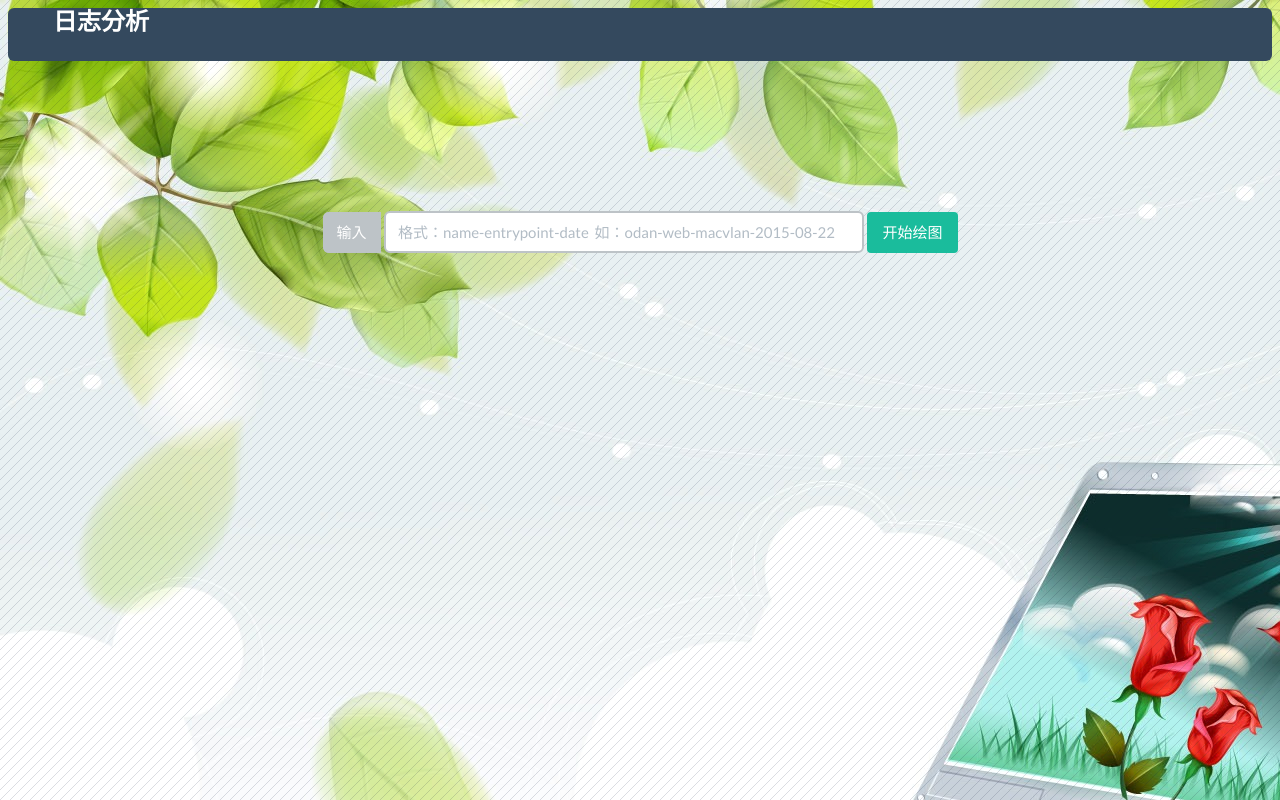
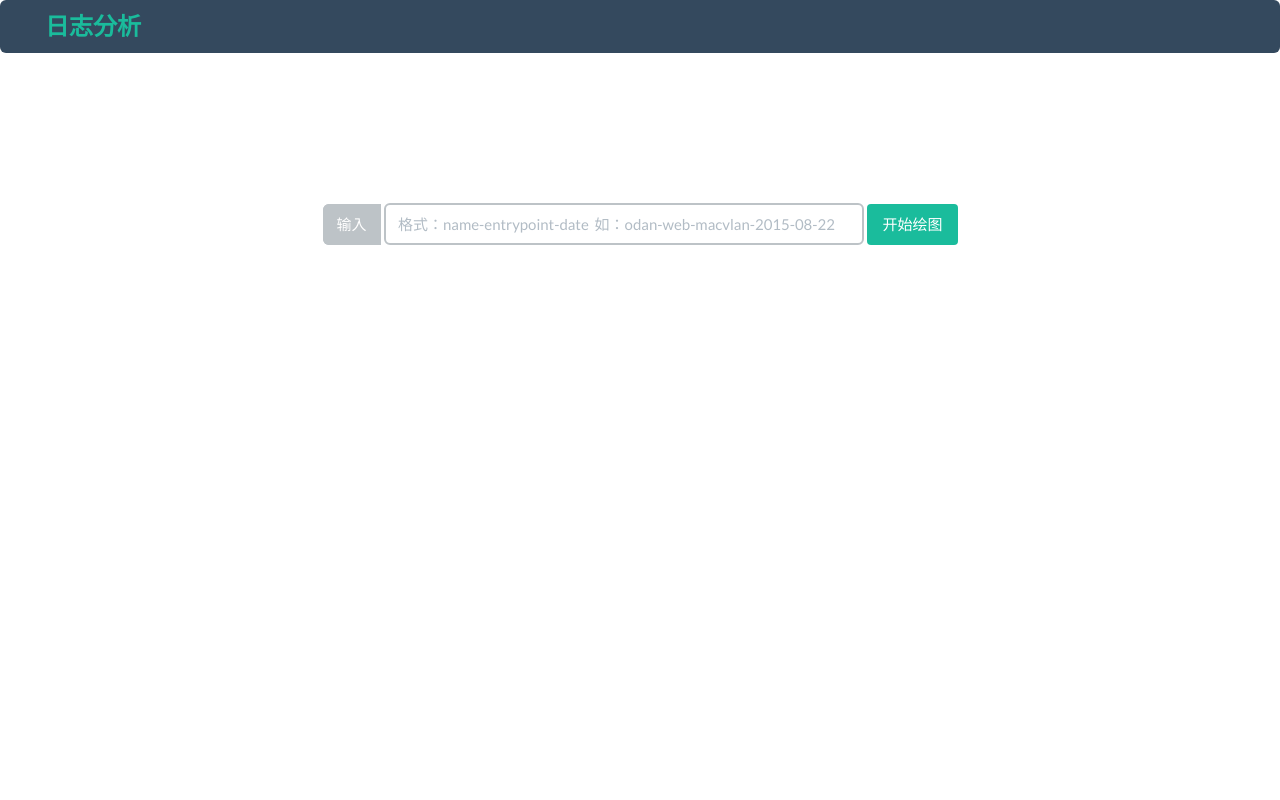
Before and after one commit to BlueKarl/Counter, a Flask app: page /linechart in a window 1280 px wide. Run offline with Flask 2, Linux system fonts and the light colour scheme; a map, chart or similar area stays blank; some libraries are stand-ins or nearby versions; some web fonts are replaced.

Commit message:
修改config

```diff
--- a/log/config.py
+++ b/log/config.py
@@ -1,6 +1,6 @@
 import os
 
-REDIS_HOST = os.getenv('REDIS_HOST', 'logcount.intra.hunantv.com')
+REDIS_HOST = os.getenv('REDIS_HOST', '10.222.46.215')
 REDIS_PORT = os.getenv('REDIS_PORT', 8889)
 #REDIS_HOST = os.getenv('REDIS_HOST', 'localhost')
 #REDIS_PORT = os.getenv('REDIS_PORT', 6379)
--- a/templates/linechart.html
+++ b/templates/linechart.html
@@ -5,13 +5,13 @@
 <script src="../static/js/flat-ui.min.js"></script>
 <link rel="stylesheet" type="text/css" href="../static/css/flat-ui.min.css">
 </head>
-<body style="background-image: url(../static/images/pattern.png), url(../static/images/background.jpg);">
+<body style="margin-top: 0px;margin-left: 0px;margin-right: 0px;">
   <header style='padding-left: 0px;
                  padding-right: 0px;
                  padding-bottom: 0px;
                  padding-top: 0px;'>
     <nav class='navbar navbar-inverse navbar-embossed' role='navigation' style='margin-bottom:0px;'>
-    <div class='navbar-header'>
+      <div class='navbar-header' style="margin-top: 13px;">
       <a class='navbar-brand' style="padding-left: 45px;" href='/'>日志分析</a>
     </div>
   </header>
```
